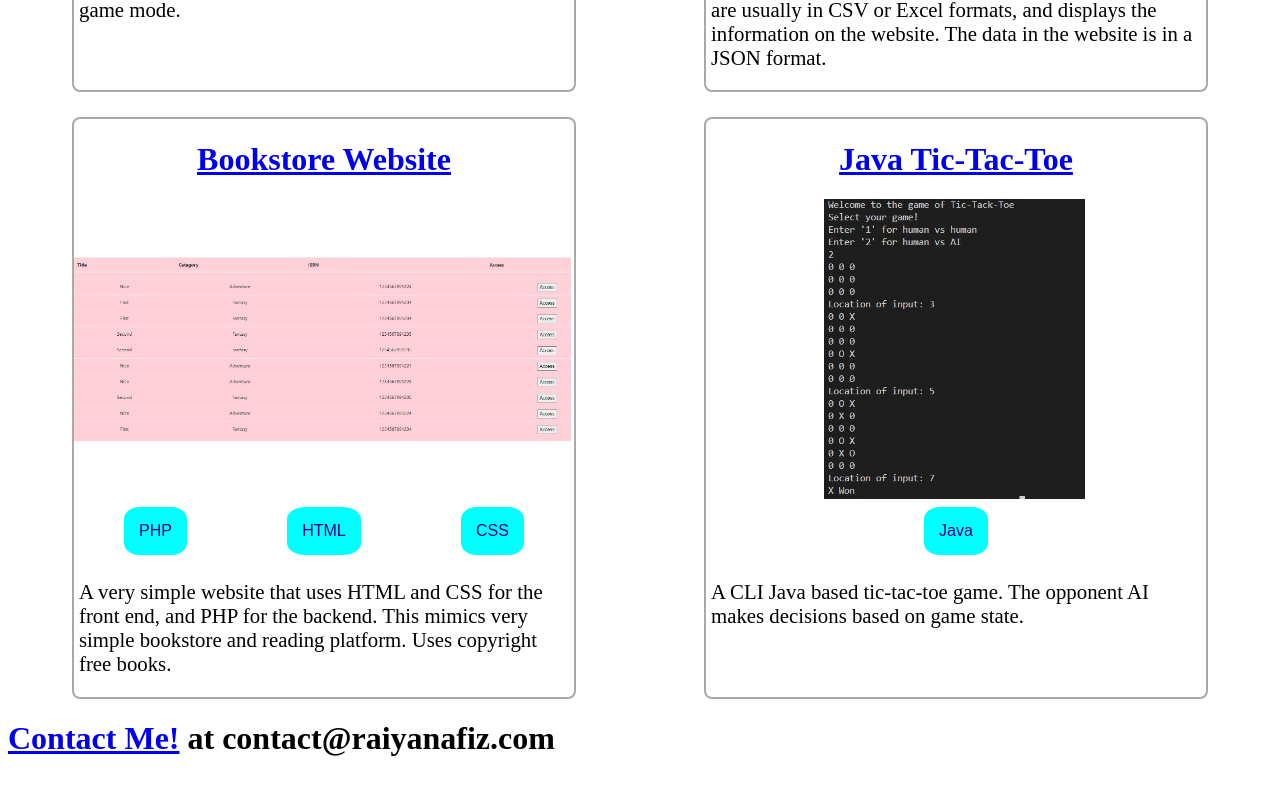
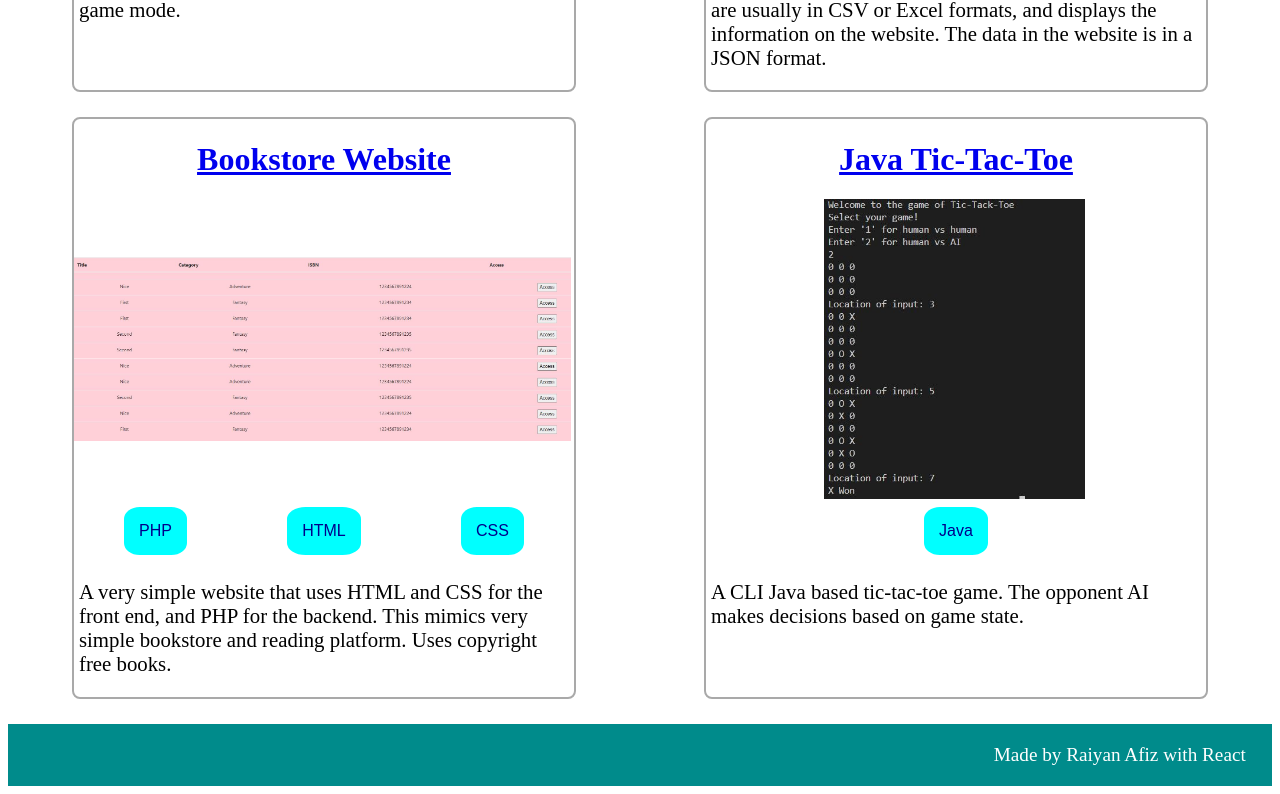
Before and after one commit to RaiyanAfiz/portofolio-website, a React (Vite) app: page / in a window 1280 px wide. Shown: the part 1770-2564 px from the top of the page. Built offline with nearby package versions, Linux system fonts and the light colour scheme.

Commit message:
Add footer section

```diff
--- a/src/App.jsx
+++ b/src/App.jsx
@@ -1,5 +1,5 @@
 import About from "./components/About/About";
-import Footer from "./components/Footer";
+import Footer from "./components/Footer/Footer";
 import Projects from "./components/Projects/Projects";
 
 const App = () => {
--- a/src/components/Footer.jsx
+++ /dev/null
@@ -1,12 +0,0 @@
-const Footer = () => {
-  return (
-    <div>
-      <h1 id="contact-style">
-        <a href="mailto:contact@raiyanafiz.com">Contact Me!</a>
-        <a> at contact@raiyanafiz.com</a>
-      </h1>
-    </div>
-  );
-};
-
-export default Footer;
--- /dev/null
+++ b/src/components/Footer/Footer.css
@@ -0,0 +1,15 @@
+#footer-black-space {
+  padding: 1%;
+}
+
+#footer-color {
+  background-color: darkcyan;
+  padding: 1px;
+  text-align: end;
+}
+
+#footer-color > p {
+  color: white;
+  padding-right: 2%;
+  font-size: 120%;
+}
--- /dev/null
+++ b/src/components/Footer/Footer.jsx
@@ -0,0 +1,14 @@
+import "./Footer.css";
+
+const Footer = () => {
+  return (
+    <div>
+      <div id="footer-black-space"></div>
+      <div id="footer-color">
+        <p>Made by Raiyan Afiz with React</p>
+      </div>
+    </div>
+  );
+};
+
+export default Footer;
```
